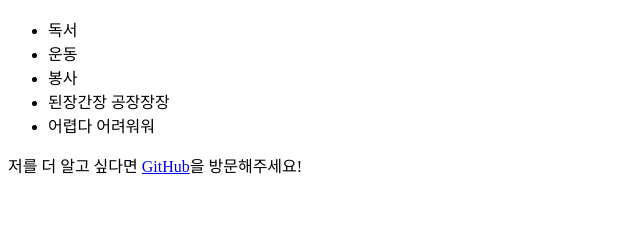
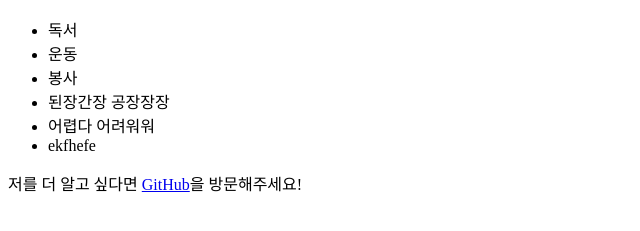
Before and after one commit to lyujongjin/my-first-website, a plain HTML site: page index.html in a window 1280 px wide. Shown: the part 491-722 px from the top of the page, without its empty margins (0-640 px from the left). Drawn offline with Linux system fonts and the light colour scheme.

Commit message:
index.html 내용 수정

```diff
--- a/index.html
+++ b/index.html
@@ -17,6 +17,7 @@
     <li>봉사</li>
     <li>된장간장 공장장장</li>
     <li>어렵다 어려워워</li>
+    <li>ekfhefe</li>
     </ul>
 
     <p>
```
